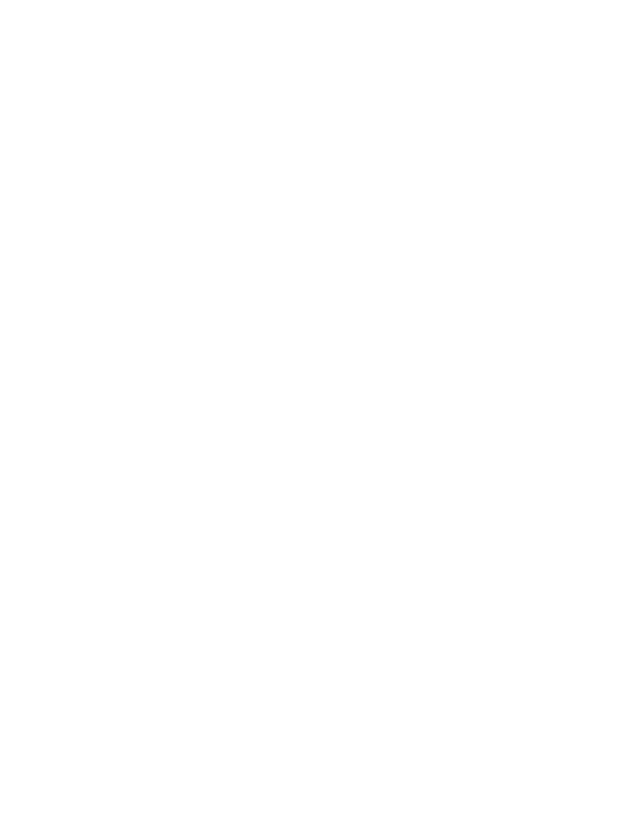
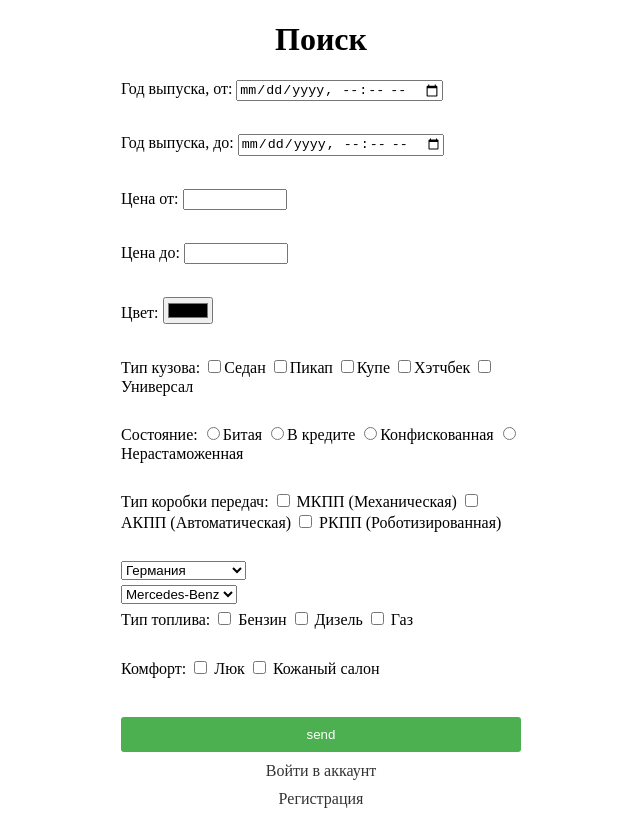
Before and after one commit to ilu4ka134/hilel1, a plain HTML site: page search.html in a window 1280 px wide. Shown: the whole page, without its empty margins (319-959 px from the left). Drawn offline with Linux system fonts and the light colour scheme.

Commit message:
work done

```diff
--- a/css/reg.css
+++ b/css/reg.css
@@ -1,3 +1,7 @@
+*{
+    align-items: center;
+    justify-content: center;
+}
 form {
     width: 300px;
   }
--- a/css/search.css
+++ b/css/search.css
@@ -0,0 +1,52 @@
+form {
+    width: 400px;
+    margin: 0 auto;
+  }
+
+  h1 {
+    text-align: center;
+  }
+
+  label {
+    display: block;
+    margin-bottom: 10px;
+  }
+
+  input[type="datetime-local"],
+  input[type="number"],
+  input[type="color"],
+  input[type="checkbox"],
+  input[type="radio"],
+  select {
+    margin-bottom: 5px;
+  }
+
+  input[type="checkbox"] + label,
+  input[type="radio"] + label {
+    margin-left: 5px;
+  }
+
+  input[type="button"],
+  input[type="submit"] {
+    display: block;
+    width: 100%;
+    padding: 10px;
+    background-color: #4caf50;
+    color: #fff;
+    border: none;
+    border-radius: 3px;
+    cursor: pointer;
+    margin-top: 10px;
+  }
+
+  a {
+    display: block;
+    margin-top: 10px;
+    text-align: center;
+    text-decoration: none;
+    color: #333;
+  }
+
+  a:hover {
+    text-decoration: underline;
+  }
--- a/search.html
+++ b/search.html
@@ -8,6 +8,90 @@
     <link rel="stylesheet" href="css/search.css">
 </head>
 <body>
+    <h1>Поиск</h1>
+    <form action="https://fom.in.ua/echo" method="POST">
+    <label for="datetime">Год выпуска, от:
+        <input type="datetime-local" name="datetime" id="datetime-local">
+    </label>
+        <br>
+        <label for="datetime">Год выпуска, до:
+            <input type="datetime-local" name="datetime" id="datetime">
+        </label>
+            <br>
+            <label for="Price">Цена от:
+                <input type="number" name="number" id="price" min="0" max="10000000">
+            </label>
+                <br>
+                <label for="Price">Цена до:
+                    <input type="number" name="number" id="number" min="0" max="10000000">
+                </label>
+                    <br>
+                    <label for="Color">Цвет:
+                        <input type="color" name="color" id="color">
+                    </label>
+                        <br>
+                        <label for="body type"> Тип кузова:
+                            <input type="checkbox" name="checkbox" id="Sedan">Седан
+                            <input type="checkbox" name="checkbox" id="Pikap">Пикап
+                            <input type="checkbox" name="checkbox" id="Kupe">Купе
+                            <input type="checkbox" name="checkbox" id="Chetcbek">Хэтчбек
+                            <input type="checkbox" name="checkbox" id="Universal">Универсал
+                        </label>
+                            <br>
+                            <label for="State">Состояние:
+                                <input type="radio" name="State" id="State 1">Битая
+                                <input type="radio" name="State" id="State 2">В кредите
+                                <input type="radio" name="State" id="State 3">Конфискованная
+                                <input type="radio" name="State" id="State 4">Нерастаможенная
+                            </label>
+                                <br>
+                                <label for="Gearbox type"> Тип коробки передач:
+                                    <input type="checkbox" name="checkbox" id="Gearbox type 1"> МКПП (Механическая)
+                                    <input type="checkbox" name="checkbox" id="Gearbox type 2"> АКПП (Автоматическая)
+                                    <input type="checkbox" name="checkbox" id="Gearbox type 3"> РКПП (Роботизированная)
+                                </label>
+                                  <br>
+                                  <select name="select" id="select 1"> Страна:
+                                    <option value="v1">Германия</option>
+                                    <option value="v2">Япония</option>
+                                    <option value="v3">Франция</option>
+                                    <option value="v4">Америка</option>
+                                    <option value="v5">Украина</option>
+                                    <option value="v6">Италия</option>
+                                    <option value="v7">Китай</option>
+                                    <option value="v8">Чехия</option>
+                                    <option value="v9">Великобритания</option>
+                                    <option value="v10">Швеция</option>
+                                  </select>
+                                  <br>
+                                  <select name="select" id="select 2"> Страна:
+                                    <option value="v1">Mercedes-Benz</option>
+                                    <option value="v2">Volvo</option>
+                                    <option value="v3">Audi</option>
+                                    <option value="v4">BMW</option>
+                                    <option value="v5">Reno</option>
+                                    <option value="v6">Mazda</option>
+                                    <option value="v7">Tesla</option>
+                                    <option value="v8">Ford</option>
+                                    <option value="v9">Skoda</option>
+                                    <option value="v10">Volkswagen</option>
+                                  </select>
+                                  <br>
+                                 <label for="Fuel" id="Fuel">Тип топлива:
+                                     <input type="checkbox" name="Fuel" id="Fuel 1"> Бензин
+                                     <input type="checkbox" name="Fuel" id="Fuel 2"> Дизель
+                                     <input type="checkbox" name="Fuel" id="Fuel 3"> Газ
+                                 </label>
+                                 <br>
+                                 <label for="Comfort" id="Comfort">Комфорт:
+                                    <input type="checkbox" name="Comfort" id="Comfort 1"> Люк
+                                    <input type="checkbox" name="Comfort" id="Comfort 2"> Кожаный салон
+                                </label>
+                                <br>
+                                <input type="button" value="send">
+                                <a href="log.html">Войти в аккаунт</a>
+                                <a href="reg.html">Регистрация</a>
 
+    </form>
 </body>
 </html>
```
Also changed, not shown: css/log.css (+2 -7 lines), log.html (+2 -1 lines), reg.html (+3 -2 lines).
